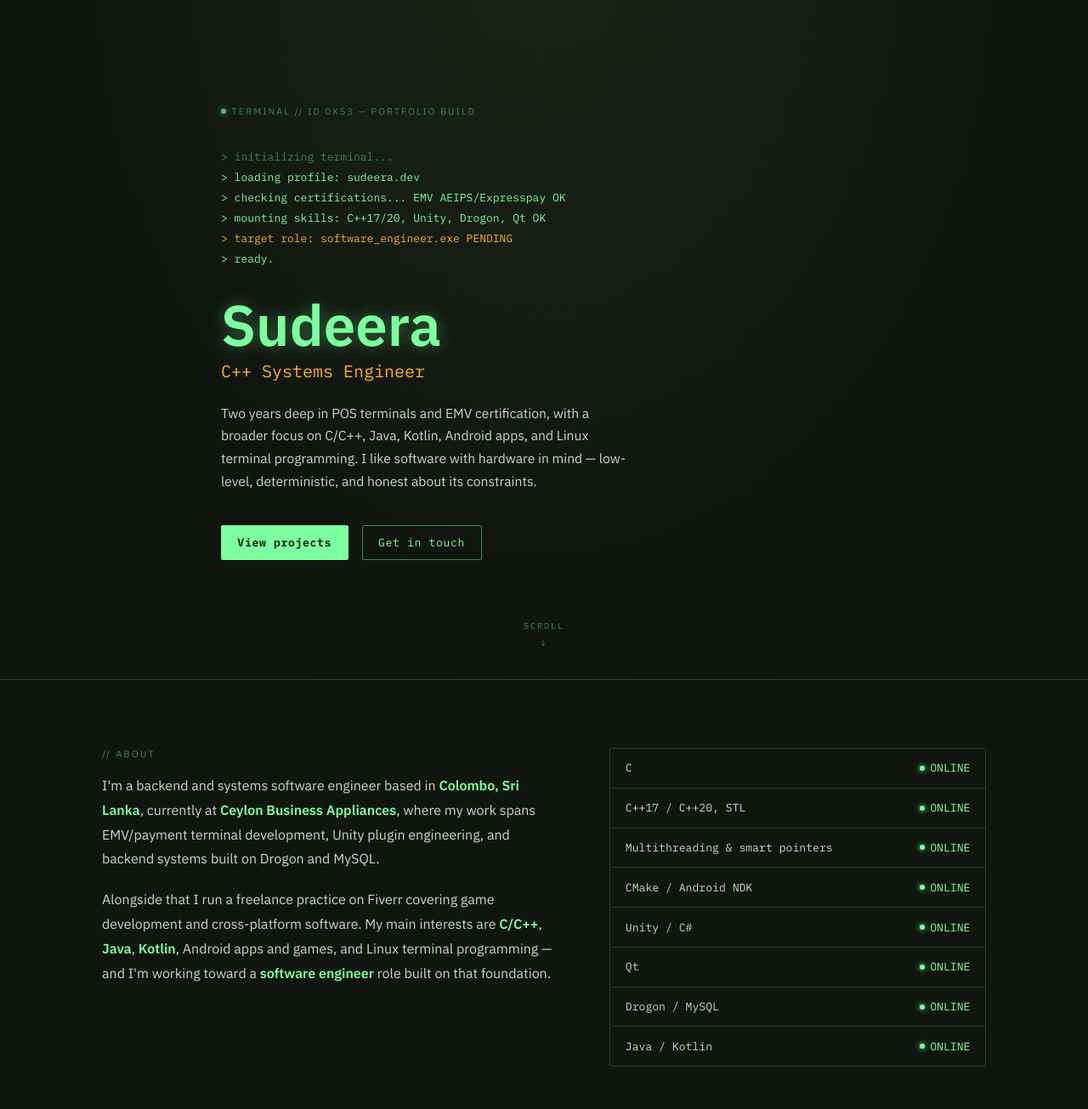
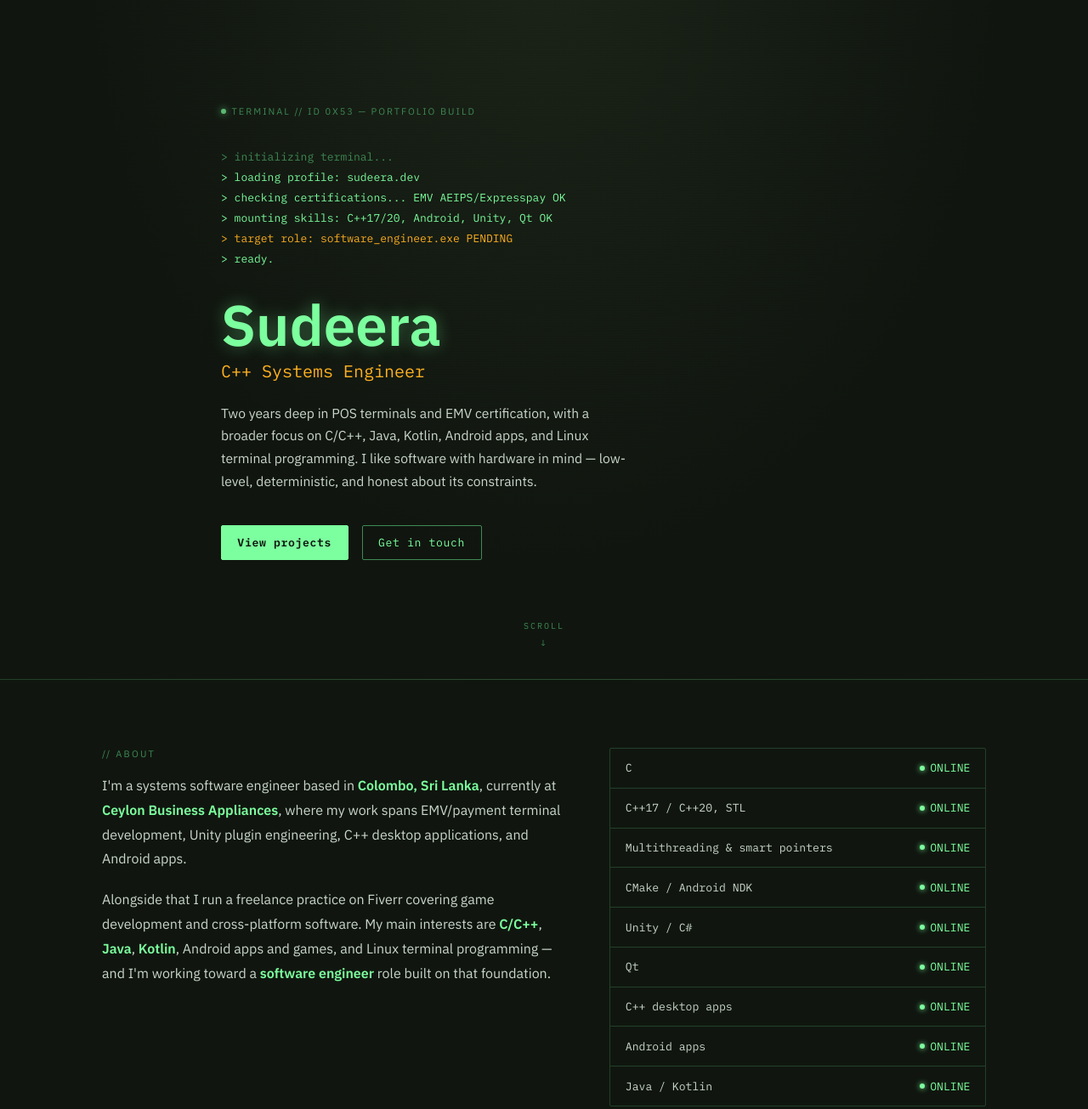
Before and after one commit to sudeerahansana/sudeerahansana.github.io, a plain HTML site: page index.html in a window 1280 px wide. Shown: the top 1305 px of the page at 85% size. Drawn offline with Linux system fonts and the light colour scheme.

Commit message:
Update with new cards

```diff
--- a/index.html
+++ b/index.html
@@ -259,7 +259,7 @@
     <div class="panel-inner about-grid">
       <div class="about-copy">
         <div class="eyebrow">// about</div>
-        <p>I'm a backend and systems software engineer based in <strong>Colombo, Sri Lanka</strong>, currently at <strong>Ceylon Business Appliances</strong>, where my work spans EMV/payment terminal development, Unity plugin engineering, and backend systems built on Drogon and MySQL.</p>
+        <p>I'm a systems software engineer based in <strong>Colombo, Sri Lanka</strong>, currently at <strong>Ceylon Business Appliances</strong>, where my work spans EMV/payment terminal development, Unity plugin engineering, C++ desktop applications, and Android apps.</p>
         <p>Alongside that I run a freelance practice on Fiverr covering game development and cross-platform software. My main interests are <strong>C/C++</strong>, <strong>Java</strong>, <strong>Kotlin</strong>, Android apps and games, and Linux terminal programming &mdash; and I'm working toward a <strong>software engineer</strong> role built on that foundation.</p>
       </div>
       <div class="status-list mono">
@@ -269,7 +269,8 @@
         <div class="status-row"><span class="label">CMake / Android NDK</span><span class="state up"><span class="led"></span>ONLINE</span></div>
         <div class="status-row"><span class="label">Unity / C#</span><span class="state up"><span class="led"></span>ONLINE</span></div>
         <div class="status-row"><span class="label">Qt</span><span class="state up"><span class="led"></span>ONLINE</span></div>
-        <div class="status-row"><span class="label">Drogon / MySQL</span><span class="state up"><span class="led"></span>ONLINE</span></div>
+        <div class="status-row"><span class="label">C++ desktop apps</span><span class="state up"><span class="led"></span>ONLINE</span></div>
+        <div class="status-row"><span class="label">Android apps</span><span class="state up"><span class="led"></span>ONLINE</span></div>
         <div class="status-row"><span class="label">Java / Kotlin</span><span class="state up"><span class="led"></span>ONLINE</span></div>
       </div>
     </div>
@@ -391,7 +392,7 @@
   <section class="contact" id="contact">
     <div class="eyebrow mono">// contact</div>
     <h2>Let's build something that has to run right the first time.</h2>
-    <p>Open to conversations about systems programming, Android development, or backend/embedded projects.</p>
+    <p>Open to conversations about systems programming, Android development, or embedded projects.</p>
     <div class="contact-links">
       <a href="mailto:your.email@example.com" class="btn primary">Email me</a>
       <a href="https://github.com/your-username" class="btn ghost">GitHub</a>
@@ -408,7 +409,7 @@ const bootLines = [
   {t:"> initializing terminal...", cls:""},
   {t:"> loading profile: sudeera.dev", cls:"ok"},
   {t:"> checking certifications... EMV AEIPS/Expresspay ", cls:"ok", suffix:"OK"},
-  {t:"> mounting skills: C++17/20, Unity, Drogon, Qt ", cls:"ok", suffix:"OK"},
+  {t:"> mounting skills: C++17/20, Android, Unity, Qt ", cls:"ok", suffix:"OK"},
   {t:"> target role: software_engineer.exe ", cls:"amber", suffix:"PENDING"},
   {t:"> ready.", cls:"ok"}
 ];
```
